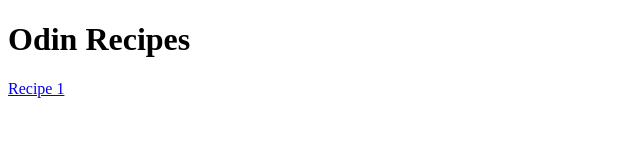
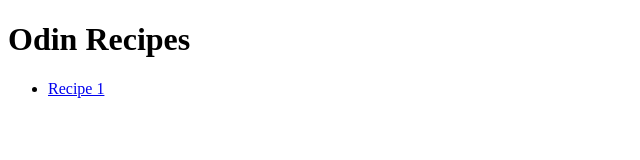
Before and after one commit to m9a7c2/odin-recipes, a plain HTML site: page index.html in a window 1280 px wide. Shown: the full height of the page, 0-640 px from the left. Drawn offline with Linux system fonts and the light colour scheme.

Commit message:
Put the links to recipes in an unordered list

```diff
--- a/index.html
+++ b/index.html
@@ -7,6 +7,8 @@
 </head>
 <body>
     <h1>Odin Recipes</h1>
-    <a href="recipes/recipe-1.html">Recipe 1</a>
+    <ul>
+        <li><a href="recipes/recipe-1.html">Recipe 1</a></li>
+    </ul>
 </body>
 </html>
```
